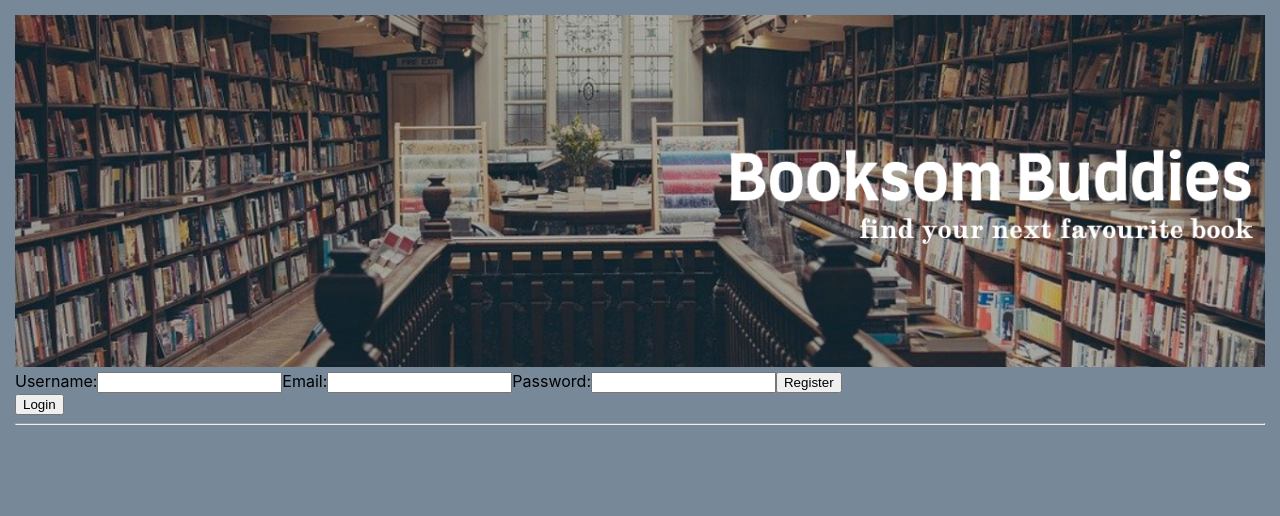
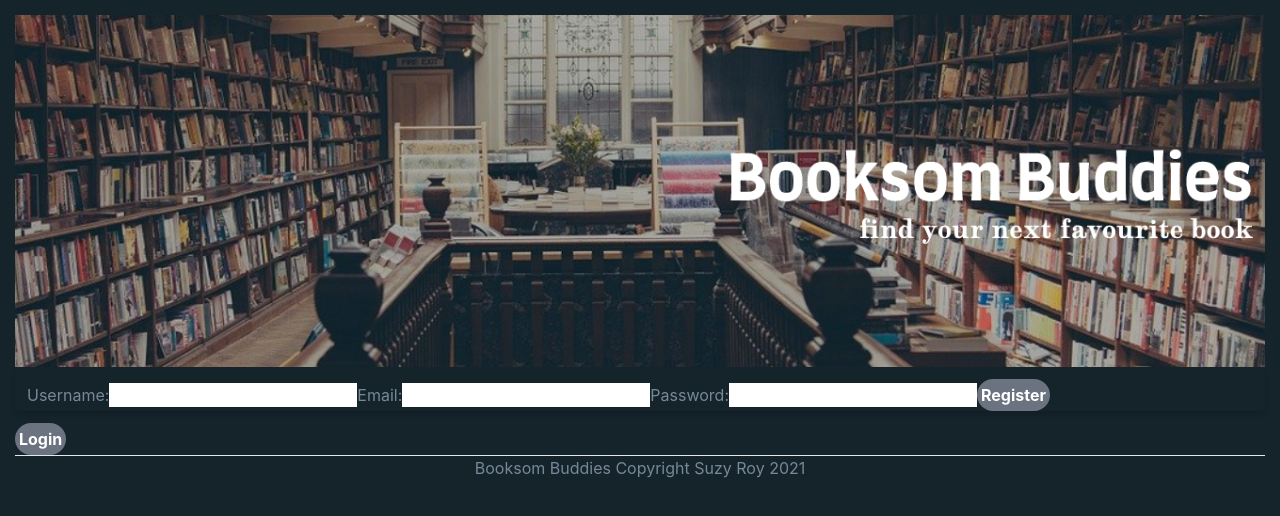
Before and after one commit to blakmagjick/BooksomBuddies-React, a React (Create React App) app: page / in a window 1280 px wide. Both pictures are taken after a click on the button "Register". Shown: the top 516 px of the page. Built offline with nearby package versions, Linux system fonts and the light colour scheme.

Commit message:
Installed Tailwind css, and changed look of the buttons

```diff
--- /dev/null
+++ b/craco.config.js
@@ -0,0 +1,10 @@
+module.exports = {
+    style: {
+      postcss: {
+        plugins: [
+          require('tailwindcss'),
+          require('autoprefixer'),
+        ],
+      },
+    },
+  }
--- a/public/index.html
+++ b/public/index.html
@@ -2,6 +2,7 @@
 <html lang="en">
   <head>
     <meta charset="utf-8" />
+
     <link rel="icon" href="%PUBLIC_URL%/book library.ico" />
     <meta name="viewport" content="width=device-width, initial-scale=1" />
     <meta name="theme-color" content="#000000" />
@@ -9,7 +10,6 @@
       name="description"
       content="Web site created using create-react-app"
     />
-
     <title>Booksom Buddies</title>
     <img id='headimage' src='%PUBLIC_URL%/booksombuddiesv3.png'>
   </head>
@@ -18,4 +18,7 @@
     <div id="root"></div>
 
   </body>
+  <footer>
+    Booksom Buddies Copyright Suzy Roy 2021
+  </footer>
 </html>
--- a/src/App.css
+++ b/src/App.css
@@ -1,4 +1,9 @@
 body {
   margin: 15px;
-  background-color: lightslategrey;
+  background-color:rgb(21, 35, 43);
+  color: lightslategrey;
 }
+
+footer {
+  text-align: center;
+}
--- a/src/index.css
+++ b/src/index.css
@@ -1,3 +1,7 @@
+@tailwind base;
+@tailwind components;
+@tailwind utilities;
+
 body {
   margin: 0;
   font-family: -apple-system, BlinkMacSystemFont, 'Segoe UI', 'Roboto', 'Oxygen',
@@ -20,3 +24,8 @@ code {
   margin-left: auto;
   margin-right: auto;
 }
+
+button:focus {
+  outline: 1px dotted;
+  outline: 5px auto -webkit-focus-ring-color;
+}
--- a/src/users/Login.js
+++ b/src/users/Login.js
@@ -4,7 +4,7 @@ export default function Login (props) {
     if (button === true && loggedIn === false)
     return(
         <>
-            <form id='loginform'>
+            <form class="bg-transparent shadow-md rounded px-3 pt-0 mb-3" id='loginform'>
                 <label>Username:</label>
                 <input
                     type='text'
@@ -19,7 +19,7 @@ export default function Login (props) {
                     name='password'
                     onChange={(event) => props.change(event)}
                 />
-                <input type='button' value='Login' id='loginsubmit' onClick={props.login} />
+                <input class='bg-gray-500 text-white font-bold py-1 px-1 rounded-full' type='button' value='Login' id='loginsubmit' onClick={props.login} />
             </form>
         </>
     )
--- a/src/users/LoginButton.js
+++ b/src/users/LoginButton.js
@@ -3,7 +3,7 @@ export default function LoginButton (props) {
     const loggedIn = props.loggedIn
     if (button === false && loggedIn === false)
     return (
-        <button onClick={props.setButton}>Login</button>
+        <button class='bg-gray-500 text-white font-bold py-1 px-1 rounded-full' onClick={props.setButton}>Login</button>
     )
     else
     return (
--- a/src/users/Logout.js
+++ b/src/users/Logout.js
@@ -3,7 +3,7 @@ export default function Logout (props) {
     if (logoutbutton)
     return (
         <>
-            <button onClick={props.logout}>Logout</button>
+            <button class='bg-gray-500 text-white font-bold py-1 px-1 rounded-full' onClick={props.logout}>Logout</button>
         </>
     )
     else
--- a/src/users/Register.js
+++ b/src/users/Register.js
@@ -4,7 +4,7 @@ export default function Register (props) {
     if (buttonId === true && loggedIn === false)
     return (
         <>
-            <form id='regform'>
+            <form class="bg-transparent shadow-md rounded px-3 pt-3 mb-3" id='regform'>
                 <label>Username:</label>
                 <input
                     type='text'
@@ -26,7 +26,7 @@ export default function Register (props) {
                     name='password'
                     onChange={(event) => props.change(event)}
                 />
-                <input type='button' value='Register' id='regsubmit' onClick={props.register} />
+                <input class='bg-gray-500 text-white font-bold py-1 px-1 rounded-full' type='button' value='Register' id='regsubmit' onClick={props.register} />
             </form>
         </>
     )
--- a/src/users/RegisterButton.js
+++ b/src/users/RegisterButton.js
@@ -3,7 +3,7 @@ export default function RegisterButton (props) {
     const loggedIn = props.loggedIn
     if (button === false && loggedIn === false)
     return (
-        <button onClick={props.setButton}>Register</button>
+        <button class='bg-gray-500 text-white font-bold py-1 px-1 rounded-full' onClick={props.setButton}>Register</button>
     )
     else
     return (
--- /dev/null
+++ b/tailwind.config.js
@@ -0,0 +1,11 @@
+module.exports = {
+  purge: ['https://flask-sqlalchemy.palletsprojects.com/en/2.x/models//'],
+  darkMode: false, // or 'media' or 'class'
+  theme: {
+    extend: {},
+  },
+  variants: {
+    extend: {},
+  },
+  plugins: [],
+}
```
Also changed, not shown: package.json (+9 -3 lines), 1 other file (tests, documents, lock files or other folders).
